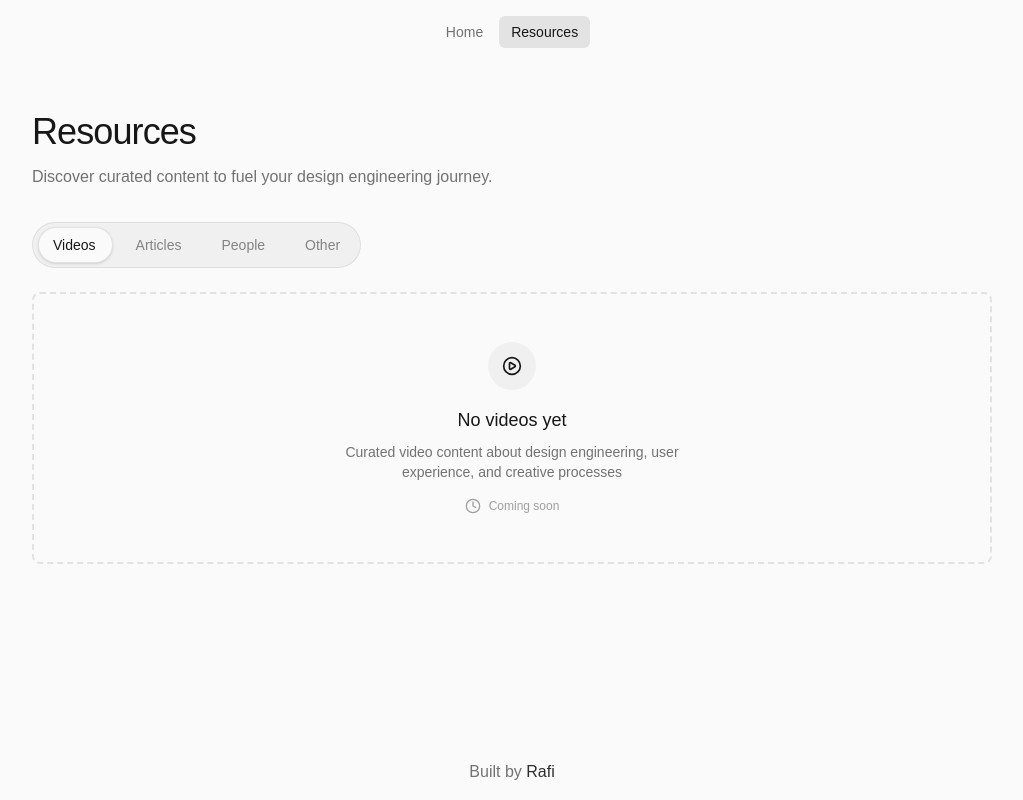
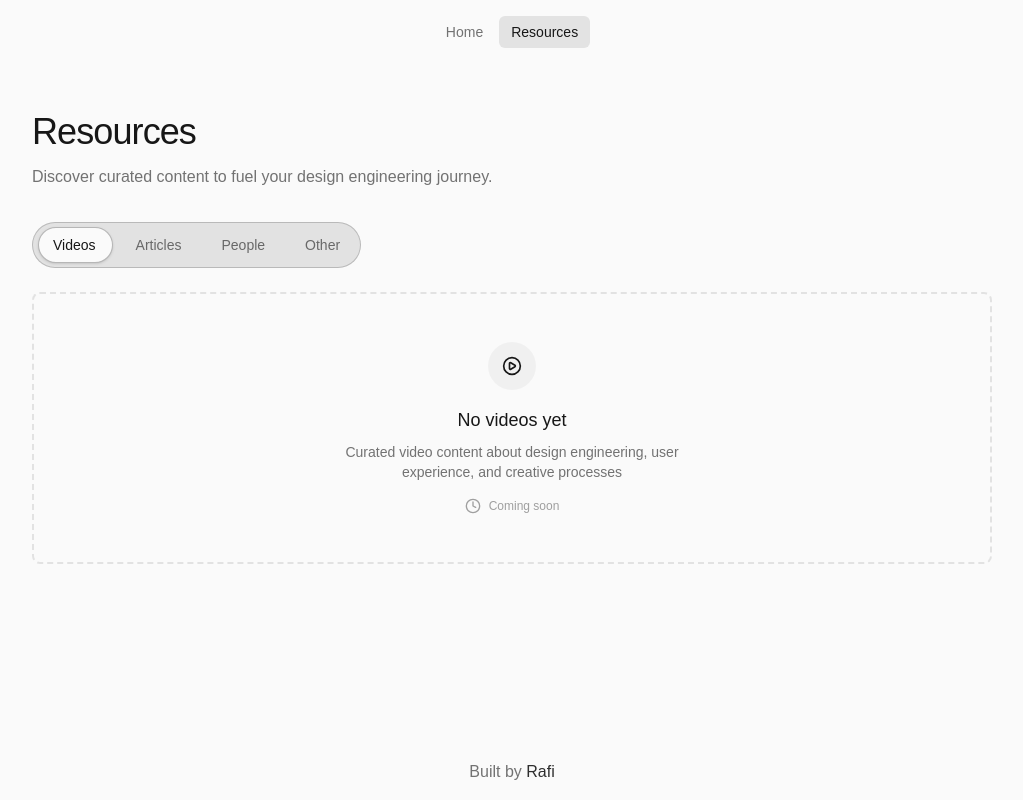
Before and after one commit to ahmadrafidev/vault, a Next.js app: page /resources in a window 1280 px wide. Shown: the whole page, without its empty margins (128-1151 px from the left). Built offline with nearby package versions, Linux system fonts and the light colour scheme.

Commit message:
improve contrast between active pill and non active

```diff
--- a/src/components/ui/pill-tabs.tsx
+++ b/src/components/ui/pill-tabs.tsx
@@ -49,14 +49,14 @@ export function PillTabs({ tabs, activeTab, onTabChange, className }: PillTabsPr
           aria-orientation="horizontal"
           aria-label="Resource categories"
           className={cn(
-            "relative inline-flex rounded-full overflow-hidden bg-foreground/[0.04] p-1 border border-foreground/[0.08]",
+            "relative inline-flex rounded-full overflow-hidden bg-foreground/10 p-1 border border-foreground/20",
             tabSpacing
           )}
         >
           {/* Animated Indicator */}
           <div
             aria-hidden="true"
-            className="absolute rounded-full bg-background shadow-sm border border-foreground/[0.1] pointer-events-none"
+            className="absolute rounded-full bg-background shadow-sm border border-foreground/30 pointer-events-none"
             style={{ ...indicatorStyle, zIndex: 0 }}
           />
 
@@ -74,13 +74,13 @@ export function PillTabs({ tabs, activeTab, onTabChange, className }: PillTabsPr
               id={`tab-${tab.id}`}
               tabIndex={activeTab === tab.id ? 0 : -1}
               className={cn(
-                'relative font-medium rounded-full z-10 outline-none focus-visible:ring-2 focus-visible:ring-foreground/20 focus-visible:ring-offset-2',
+                'relative font-medium rounded-full z-10 outline-none focus-visible:ring-2 focus-visible:ring-foreground/40 focus-visible:ring-offset-2',
                 'transition-colors duration-200 ease',
                 tabPadding,
                 fontSize,
                 activeTab === tab.id
                   ? 'text-foreground'
-                  : 'text-foreground/50 hover:text-foreground/70'
+                  : 'text-foreground/60 hover:text-foreground'
               )}
             >
               {tab.label}
@@ -88,7 +88,6 @@ export function PillTabs({ tabs, activeTab, onTabChange, className }: PillTabsPr
           ))}
         </div>
       </div>
-
     </div>
   );
 }
```
